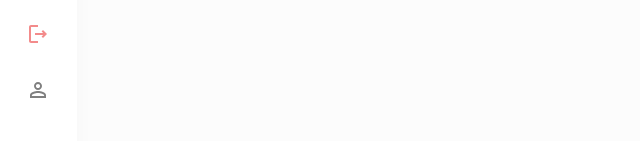
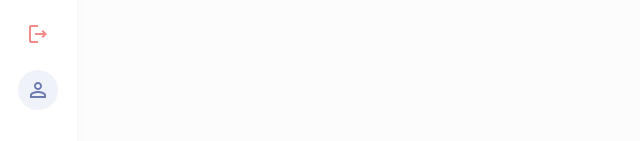
Before and after one commit to DAEUN9/IljungItjung, a React (Vite) app in the folder front/: page /profile in a window 1280 px wide. Shown: the part 586-727 px from the top of the page, without its empty margins (0-640 px from the left). Built offline with nearby package versions, Linux system fonts and the light colour scheme.

Commit message:
S07P31D106-53 [feat] : Sidebar 클릭 시 상태 변경
- 각 아이콘 클릭 시 해당하는 아이콘 버튼에 className을 추가하여 스타일 적용

- 참조 url : https://devbirdfeet.tistory.com/148

```diff
--- a/front/src/components/common/Sidebar.tsx
+++ b/front/src/components/common/Sidebar.tsx
@@ -4,6 +4,7 @@ import DescriptionOutlinedIcon from "@mui/icons-material/DescriptionOutlined";
 import LogoutOutlinedIcon from "@mui/icons-material/LogoutOutlined";
 import PersonOutlineOutlinedIcon from "@mui/icons-material/PersonOutlineOutlined";
 import { useNavigate } from "react-router-dom";
+import { useEffect, useState } from "react";
 
 import styles from "@styles/common/Sidebar.module.scss";
 import logo from "@assets/logo.png";
@@ -12,8 +13,16 @@ import defaultImg from "@assets/defaultImg.png";
 const Sidebar = () => {
   const navigate = useNavigate();
 
+  const url = new URL(window.location.href);
+  const [menu, setMenu] = useState(url.pathname.substring(1, url.pathname.length));
+
+  useEffect(() => {
+    console.log(menu);
+  }, [menu])
+
   const handleClick = (type: string) => {
     navigate(`/${type}`);
+    setMenu((menu) => type);
   };
 
   return (
@@ -27,10 +36,10 @@ const Sidebar = () => {
         <div className={styles["top"]}>
           <img src={logo} onClick={() => handleClick("calendar/my")} />
           <div className={styles["icons"]}>
-            <IconButton onClick={() => handleClick("search")}>
+            <IconButton className={styles[`${menu === "search" ? "click-icon" : ""}`]} onClick={() => handleClick("search")}>
               <SearchOutlinedIcon />
             </IconButton>
-            <IconButton onClick={() => handleClick("reservation")}>
+            <IconButton className={styles[`${menu === "reservation" ? "click-icon" : ""}`]} onClick={() => handleClick("reservation")}>
               <DescriptionOutlinedIcon />
             </IconButton>
           </div>
@@ -40,11 +49,11 @@ const Sidebar = () => {
             <IconButton className={styles["logout"]}>
               <LogoutOutlinedIcon />
             </IconButton>
-            <IconButton onClick={() => handleClick("profile")}>
+            <IconButton className={styles[`${menu === "profile" ? "click-icon" : ""}`]} onClick={() => handleClick("profile")}>
               <PersonOutlineOutlinedIcon />
             </IconButton>
           </div>
-          <img src={defaultImg} onClick={() => handleClick("calendar/my")} />
+          <img className={styles[`${menu === "calendar/my" ? "click-profile" : ""}`]} src={defaultImg} onClick={() => handleClick("calendar/my")} />
         </div>
       </div>
     </Drawer>
--- a/front/src/styles/common/Sidebar.module.scss
+++ b/front/src/styles/common/Sidebar.module.scss
@@ -71,3 +71,12 @@
     }
   }
 }
+
+button.click-icon {
+  color: #6b7bb1 !important;
+  background-color: rgba(138, 154, 209, 0.13);
+}
+
+.click-profile {
+  box-shadow: rgba(107, 121, 178, 0.25) 0px 0px 10px 4px !important;
+}
```
